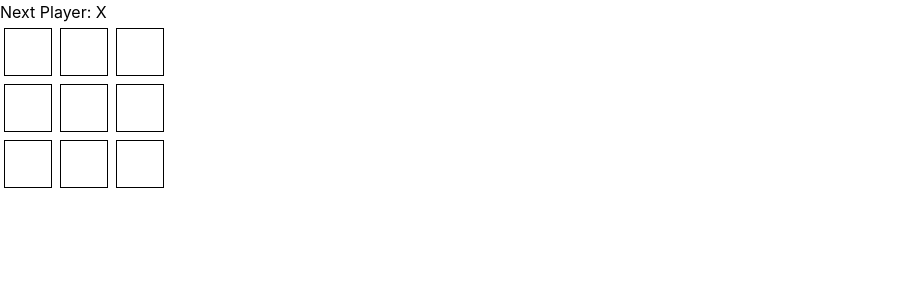
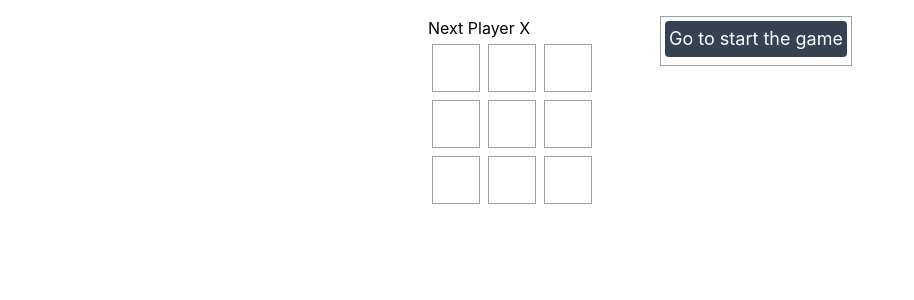
Before and after one commit to Nafiz-Himel/Reactive-Accelerator, a React (Vite) app in the folder 01- Getting started with React- Describing the UI/1.13 Tic-Tac-Toe Game/: page / in a window 1280 px wide. Shown: the top 300 px of the page, without its empty margins (0-914 px from the left). Built offline with nearby package versions, Linux system fonts and the light colour scheme.

Commit message:
Game history

```diff
--- a/01- Getting started with React- Describing the UI/1.13 Tic-Tac-Toe Game/src/App.jsx
+++ b/01- Getting started with React- Describing the UI/1.13 Tic-Tac-Toe Game/src/App.jsx
@@ -1,21 +1,15 @@
-// Game
-//  -> Board
-//       -> Square
-//  -> History
-import {useState} from "react"
+/*
+   Game
+    -> Board
+        -> Square
+    -> Hostory
+*/
+import { useState } from "react";
 
-
-function Square({value,onSquareClick}) {
-  // const [value, setValue] = useState(null)
-
-  // function handleClick(){
-  //   console.log("Clicked!")
-  //   setValue({value})
-  // }
-
+function Square({ value, onSquareClick }) {
     return (
         <button
-      className="bg-white border border-grey-400 h-12 w-12 m-1 leading-9 text-lg"
+            className="bg-white border border-gray-400 h-12 w-12 m-1 leading-9 text-lg"
             onClick={onSquareClick}
         >
             {value}
@@ -23,63 +17,102 @@
     );
 }
 
-export default function Board() {
-  const [squares, setSquares] = useState(Array(9).fill(null))
-  const [xIsNext,setXISNext] = useState(true)
+function Board({xIsNext, squares, onPlay}) {
+    const winner = calculateWinner(squares);
+    let status;
 
-  const winner = calculateWinner(squares)
-  let status
-
-  if(winner){
-    status = `Winner: ${winner}`
-  }else{
-    status = `Next Player:` + (xIsNext ? " X" : " O")
+    if(winner) {
+        status = `Winner: ${winner}`;
+    } else {
+        status = "Next Player " + (xIsNext ? "X" : "O");
     }
 
-  function handleClick(idx){
 
-    if(squares[idx] || calculateWinner(squares)){
-      return
+    function handClick(i) {
+        if(squares[i] || calculateWinner(squares)) {
+            return;
         }
-
-    console.log("Clicked!")
-
-    // squares[0]="X"
-    // setSquares([...squares])
-    const nextSquares = squares.slice()
-    // nextSquares[idx] = "X"
-
-    if(xIsNext){
-      nextSquares[idx] = "X"
-    }else{
-      nextSquares[idx] = "O"
+        const nextSquares = squares.slice();
+        if(xIsNext) {
+            nextSquares[i] = "X";
+        } else {
+            nextSquares[i] = "O";
         }
-    setSquares(nextSquares)
-    setXISNext(!xIsNext)
-
+        onPlay(nextSquares);
     }
     return (
         <>
             <div>{status}</div>
             <div className="flex">
-        <Square value ={squares[0]} onSquareClick={() => handleClick(0)}/>
-        <Square value ={squares[1]} onSquareClick={() => handleClick(1)}/>
-        <Square value ={squares[2]} onSquareClick={() => handleClick(2)}/>
+                <Square value={squares[0]} onSquareClick={() => handClick(0)} />
+                <Square value={squares[1]} onSquareClick={() => handClick(1)} />
+                <Square value={squares[2]} onSquareClick={() => handClick(2)} />
             </div>
+
             <div className="flex">
-        <Square value={squares[3]} onSquareClick={() => handleClick(3)}/>
-        <Square value={squares[4]} onSquareClick={() => handleClick(4)}/>
-        <Square value={squares[5]} onSquareClick={() => handleClick(5)}/>
+                <Square value={squares[3]} onSquareClick={() => handClick(3)} />
+                <Square value={squares[4]} onSquareClick={() => handClick(4)} />
+                <Square value={squares[5]} onSquareClick={() => handClick(5)} />
             </div>
+
             <div className="flex">
-        <Square value={squares[6]} onSquareClick={() => handleClick(6)}/>
-        <Square value={squares[7]} onSquareClick={() => handleClick(7)}/>
-        <Square value={squares[8]} onSquareClick={() => handleClick(8)}/>
+                <Square value={squares[6]} onSquareClick={() => handClick(6)} />
+                <Square value={squares[7]} onSquareClick={() => handClick(7)} />
+                <Square value={squares[8]} onSquareClick={() => handClick(8)} />
             </div>
         </>
     );
 }
 
+export default function Game() {
+    const [history, setHistory] = useState([Array(9).fill(null)]);
+    const [xIsNext, setXIsNext] = useState(true);
+    const [currentMove, setCurrentMove] = useState(0);
+
+    const currentSquares = history[currentMove];
+
+    function handlePlay(nextSquares) {
+        setXIsNext(!xIsNext);
+        const nextHistory = [...history.slice(0, currentMove + 1), nextSquares]
+        setHistory(nextHistory);
+        setCurrentMove(nextHistory.length -1);
+    }
+
+    function jumpTo(move) {
+        setCurrentMove(move);
+        setXIsNext(move % 2 === 0);
+    }
+
+    const moves = history.map((squares, move) => {
+        let description;
+        if( move > 0 ) {
+            description = `Go to the move # ${move}`;
+        } else {
+            description = `Go to start the game`;
+        }
+        return(
+            <li
+                key={move}
+                className="bg-gray-700 text-white mb-1 p-1 rounded-sm">
+                <button onClick={() => jumpTo(move)}>{description}</button>
+            </li>
+        )
+    })
+
+    return(
+        <div className="flex justify-center p-4">
+            <div className="mr-16">
+                <Board
+                    xIsNext={xIsNext}
+                    squares={currentSquares}
+                    onPlay={handlePlay}/>
+            </div>
+            <div>
+                <ol className="border border-gray-400 p-1 text-lg">{ moves }</ol>
+            </div>
+        </div>
+    )
+}
 
 
 function calculateWinner(squares) {
```
Lines whose indentation alone changed are shown as unchanged.
